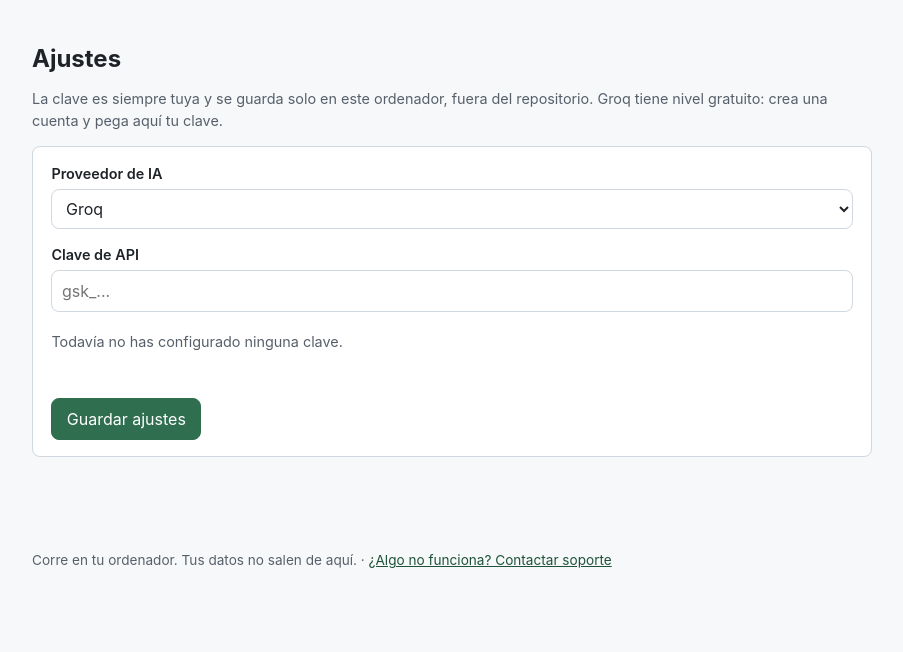
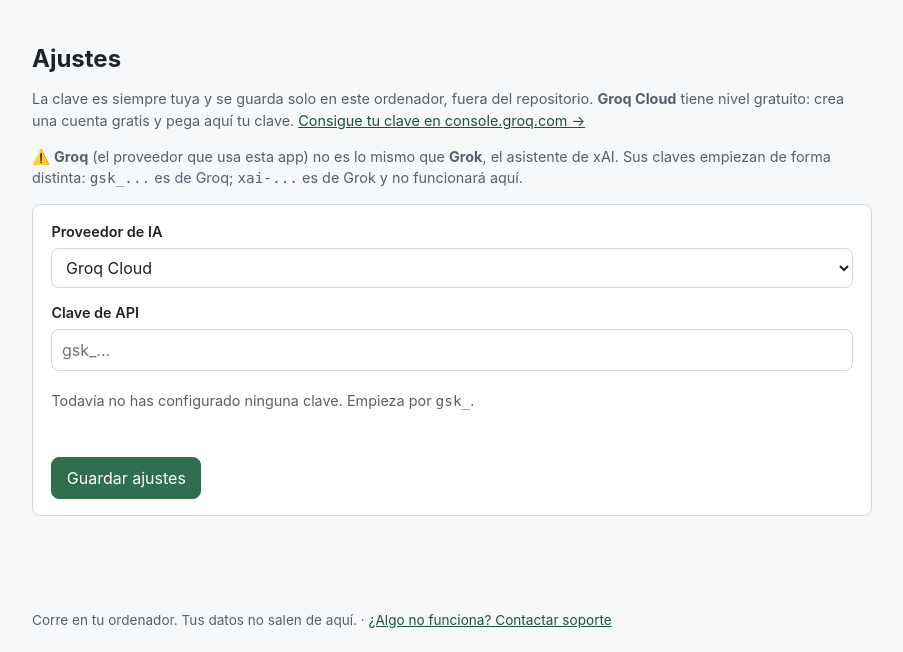
Before and after one commit to DanielVegaRosado/ancla, a Flask app: page /ajustes in a window 1280 px wide. Shown: the part 64-716 px from the top of the page, without its empty margins (188-1091 px from the left). Run offline with Flask 3, Linux system fonts and the light colour scheme.

Commit message:
Add a direct link to Groq and a Groq/Grok warning in Settings
The link and the clarification only existed inside the error message, by
which point you'd already failed. Now they're in Settings, before anyone
pastes the wrong key:

- Direct link to console.groq.com/keys, reusing the constant that already
  existed in ia/groq.py instead of duplicating the URL.
- Explicit warning: Groq (this app's provider) isn't Grok (xAI); their
  keys start differently (gsk_ vs xai-).
- On save, if the key doesn't start with gsk_, a warning explains it could
  be that specific Grok/xAI mistake - but it still gets saved: it's not
  the app's job to decide whether a key is valid, only the first real call
  confirms that.

204 tests passing.

```diff
--- a/cv_adaptativo/web/templates/ajustes.html
+++ b/cv_adaptativo/web/templates/ajustes.html
@@ -4,14 +4,22 @@
   <h1>Ajustes</h1>
   <p class="ayuda">
     La clave es siempre tuya y se guarda solo en este ordenador, fuera del repositorio.
-    Groq tiene nivel gratuito: crea una cuenta y pega aquí tu clave.
+    <strong>Groq Cloud</strong> tiene nivel gratuito: crea una cuenta gratis y pega aquí tu
+    clave.
+    <a href="{{ url_conseguir_clave }}" target="_blank" rel="noopener">Consigue tu clave en
+    console.groq.com →</a>
+  </p>
+  <p class="ayuda">
+    ⚠️ <strong>Groq</strong> (el proveedor que usa esta app) no es lo mismo que
+    <strong>Grok</strong>, el asistente de xAI. Sus claves empiezan de forma distinta:
+    <code>gsk_...</code> es de Groq; <code>xai-...</code> es de Grok y no funcionará aquí.
   </p>
 
   <form class="pila tarjeta" method="post">
     <div class="campo">
       <label for="proveedor">Proveedor de IA</label>
       <select id="proveedor" name="proveedor">
-        <option value="groq" {{ "selected" if ajustes.proveedor == "groq" else "" }}>Groq</option>
+        <option value="groq" {{ "selected" if ajustes.proveedor == "groq" else "" }}>Groq Cloud</option>
       </select>
     </div>
 
@@ -21,6 +29,7 @@
              value="{{ ajustes.clave_api }}" placeholder="gsk_...">
       <p class="ayuda">
         {% if ajustes.configurado() %}Ya tienes una clave guardada.{% else %}Todavía no has configurado ninguna clave.{% endif %}
+        Empieza por <code>gsk_</code>.
       </p>
     </div>
 
--- a/cv_adaptativo/web/vistas/ajustes.py
+++ b/cv_adaptativo/web/vistas/ajustes.py
@@ -3,6 +3,7 @@ from __future__ import annotations
 
 from flask import flash, redirect, render_template, request, url_for
 
+from cv_adaptativo.ia.groq import URL_CONSEGUIR_CLAVE
 from cv_adaptativo.web import ajustes as modulo_ajustes
 from cv_adaptativo.web import contexto
 from cv_adaptativo.web.blueprint import bp
@@ -11,12 +12,29 @@ from cv_adaptativo.web.blueprint import bp
 @bp.route("/ajustes", methods=["GET", "POST"])
 def ver_ajustes():
     if request.method == "GET":
-        return render_template("ajustes.html", ajustes=modulo_ajustes.cargar_ajustes(contexto.ruta_ajustes()))
+        return render_template(
+            "ajustes.html",
+            ajustes=modulo_ajustes.cargar_ajustes(contexto.ruta_ajustes()),
+            url_conseguir_clave=URL_CONSEGUIR_CLAVE,
+        )
 
     nuevos = modulo_ajustes.Ajustes(
         proveedor=request.form.get("proveedor", modulo_ajustes.PROVEEDOR_POR_DEFECTO),
         clave_api=request.form.get("clave_api", "").strip(),
     )
     modulo_ajustes.guardar_ajustes(nuevos, contexto.ruta_ajustes())
+
+    # Aviso, no bloqueo: no todas las claves de Groq tienen por qué llevar
+    # siempre este prefijo (p. ej. si cambian su formato), así que se guarda
+    # igual y se deja que sea la propia llamada la que confirme si es válida.
+    # Pero el caso real que motivó esto —una clave de xAI (Grok, "xai-...")
+    # pegada por error creyendo que era de Groq— se puede avisar en el
+    # momento de guardar en vez de esperar al primer fallo.
+    if nuevos.clave_api and not nuevos.clave_api.startswith("gsk_"):
+        flash(
+            "Esa clave no empieza por «gsk_», que es el formato de Groq. Si la "
+            "conseguiste en console.x.ai en vez de console.groq.com, es de Grok "
+            "(xAI) y no funcionará aquí — son proveedores distintos."
+        )
     flash("Ajustes guardados.")
     return redirect(url_for("cv_adaptativo.ver_ajustes"))
```
Also changed, not shown: tests/test_web.py (+27 -0 lines).
